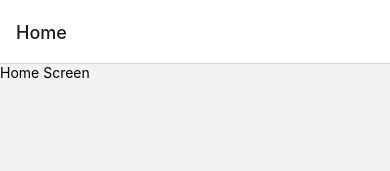
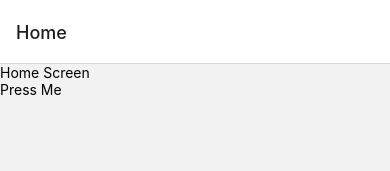
Before and after one commit to PierreEmmanuelGoffi/ecoloop, a React Native app: screen /Home in a window 390 px wide. Shown: the top 171 px of the page. Built offline with nearby package versions, Linux system fonts and the light colour scheme.

Commit message:
Add formik and yup dependencies

```diff
--- a/package.json
+++ b/package.json
@@ -21,6 +21,7 @@
     "expo-splash-screen": "~0.20.5",
     "expo-status-bar": "~1.6.0",
     "firebase": "^10.7.1",
+    "formik": "^2.4.5",
     "react": "18.2.0",
     "react-native": "0.72.6",
     "react-native-gesture-handler": "~2.12.0",
@@ -29,7 +30,8 @@
     "react-native-safe-area-context": "4.6.3",
     "react-native-screens": "~3.22.0",
     "react-redux": "^9.0.4",
-    "redux-persist": "^6.0.0"
+    "redux-persist": "^6.0.0",
+    "yup": "^1.3.3"
   },
   "devDependencies": {
     "@babel/core": "^7.20.0",
--- a/screens/home.tsx
+++ b/screens/home.tsx
@@ -1,9 +1,16 @@
-import { View, Text } from "react-native";
+import { View, Text, Pressable } from 'react-native';
 
 const Home = () => {
   return (
     <View style={{ flex: 1 }}>
       <Text>Home Screen</Text>
+      <Pressable
+        onPress={() => {
+          console.log('Pressed');
+        }}
+      >
+        <Text>Press Me</Text>
+      </Pressable>
     </View>
   );
 };
```
Also changed, not shown: 1 other file (tests, documents, lock files or other folders).
